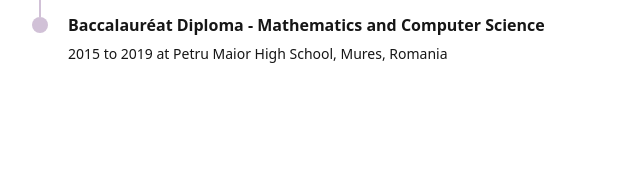
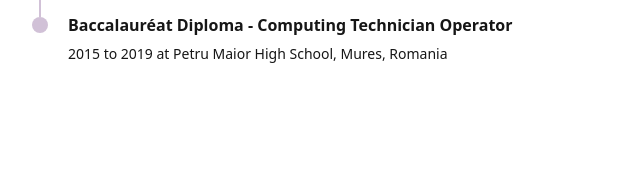
Before and after one commit to mihaiwebdev/personal-website, an Astro site: page / in a window 1280 px wide. Shown: the part 4000-4174 px from the top of the page, 334-974 px from the left. Built offline with nearby package versions, Linux system fonts and the light colour scheme; Astro itself is replaced by a stand-in of ours.

Commit message:
changed bacalaureat diploma title

```diff
--- a/src/components/CvSection.astro
+++ b/src/components/CvSection.astro
@@ -157,7 +157,7 @@ import TimeLineElement from "./cv/TimeLine.astro";
       subtitle="2019 to 2021 at Technical University Of Cluj-Napoca, Cluj-Napoca, Romania"
     />
     <TimeLineElement
-      title="Baccalauréat Diploma - Mathematics and Computer Science"
+      title="Baccalauréat Diploma - Computing Technician Operator"
       subtitle="2015 to 2019 at Petru Maior High School, Mures, Romania"
     />
   </div>
```
